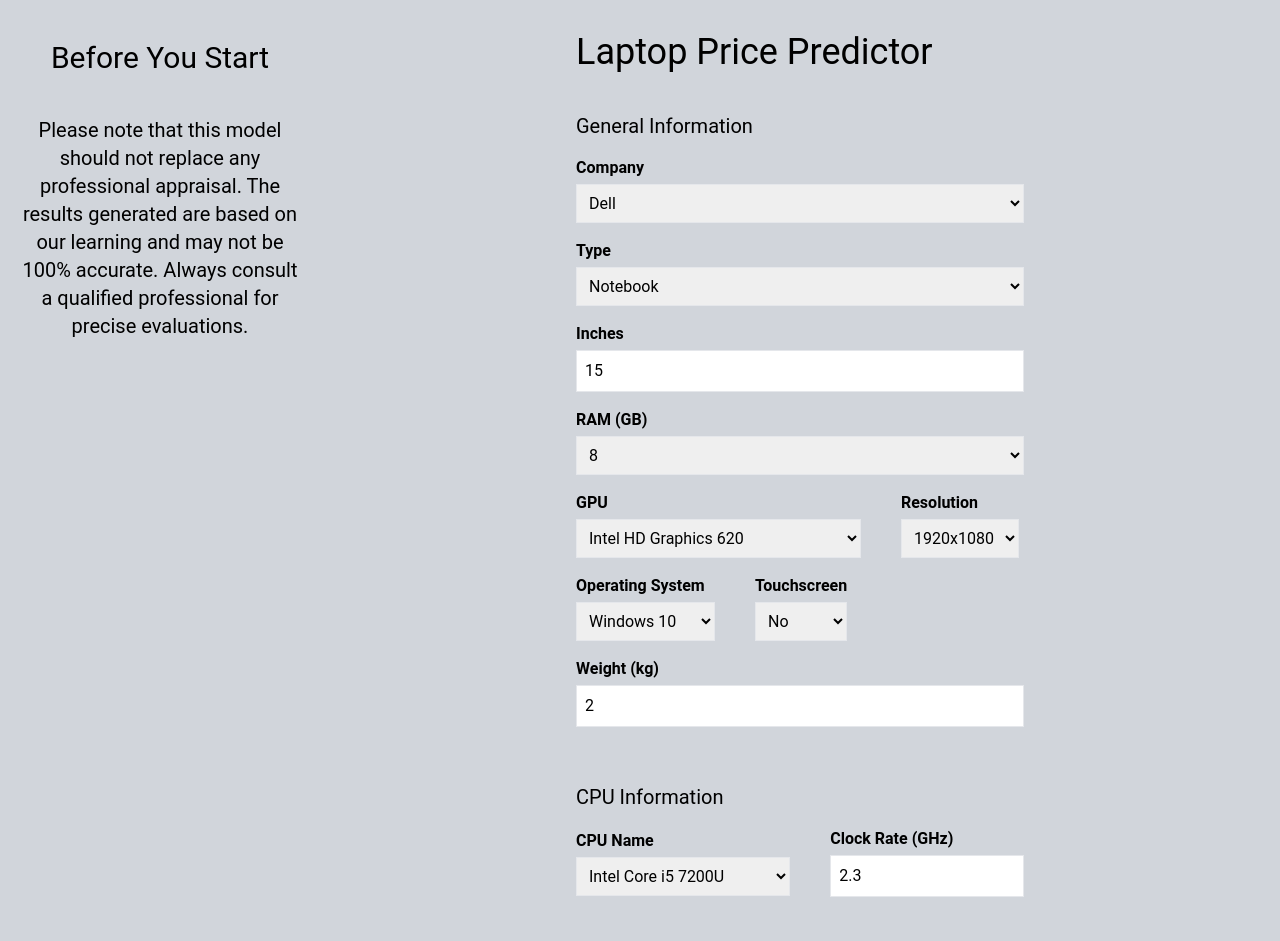
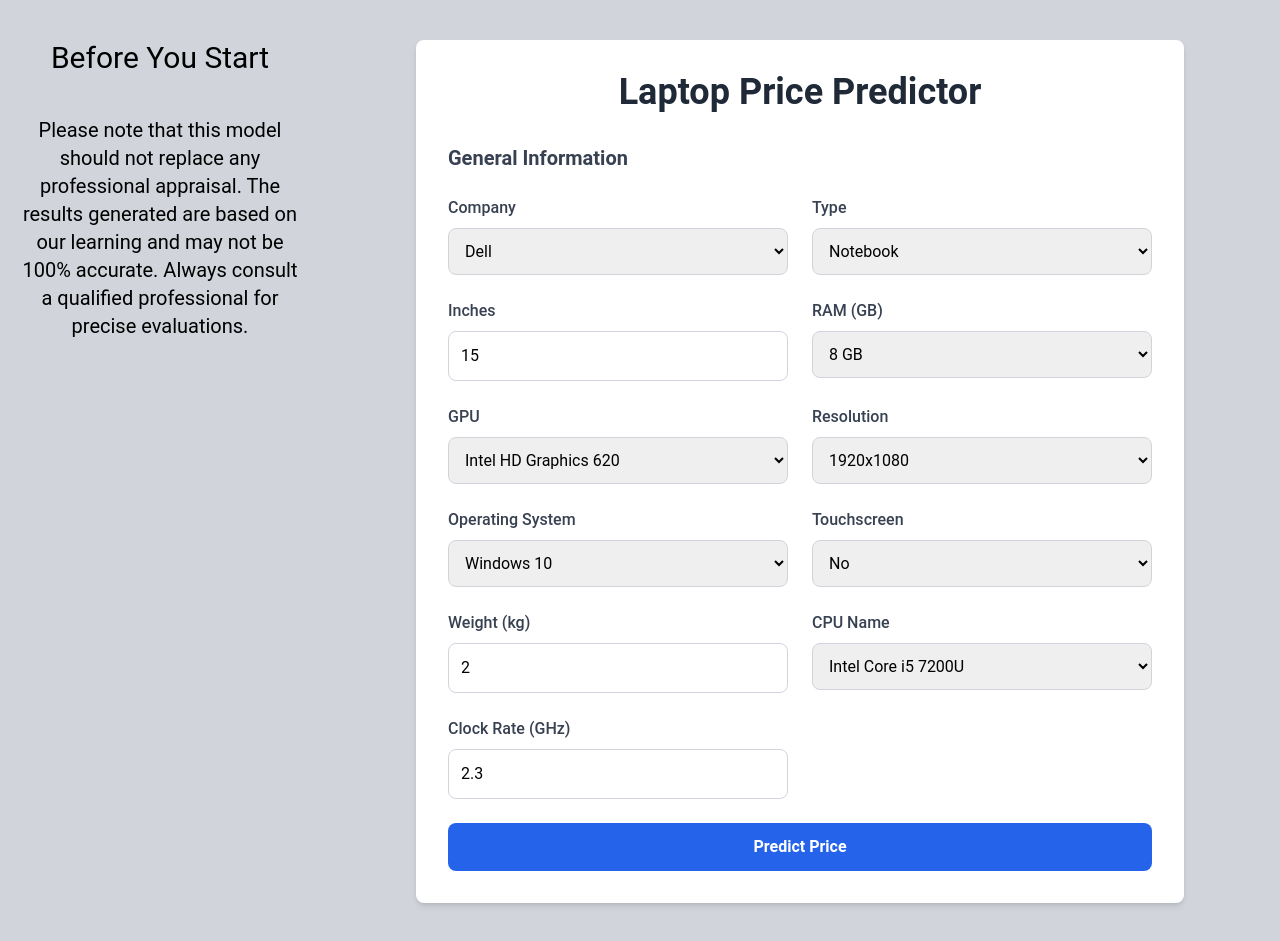
Before and after one commit to KishanYern/AI-Website, a React (Vite) app in the folder frontend/: page /Laptop in a window 1280 px wide. Shown: the top 941 px of the page. Built offline with nearby package versions, Linux system fonts and the light colour scheme; a web font is replaced by a local one.

Commit message:
changed the laptop form UI

```diff
--- a/frontend/src/components/home/homeModels.jsx
+++ b/frontend/src/components/home/homeModels.jsx
@@ -11,7 +11,7 @@
         </div>
         <div className='flex justify-center items-center gap-10 flex-row flex-wrap'>
             {CardData.map( card => {
-                return <Link to={card.link}>
+                return <Link key={card.key} to={card.link}>
                     <div id={card.key} key={card.key} className='text-xl text-black rounded-xl p-2 h-auto md:h-5/6 w-auto cursor-pointer
                         shadow-[-10px_-10px_30px_4px_rgba(0,0,0,0.1),_10px_10px_30px_4px_rgba(45,78,255,0.15)] hover:scale-105
                         hover:shadow-2xl duration-200 bg-gradient-to-br from-red-100 to-red-50 font-projects'>
--- a/frontend/src/components/modelForms/laptopForm.jsx
+++ b/frontend/src/components/modelForms/laptopForm.jsx
@@ -2,8 +2,6 @@
 import { graphicCardsWithId, cpuListWithId } from '../../../public/modelData';
 
 function LaptopForm() {
-    // Input fields
-    // giving them initial values (mean of the sample data's variables)
     const [company, setCompany] = useState("Dell");
     const [typename, setTypename] = useState("Notebook");
     const [inches, setInches] = useState(15);
@@ -20,14 +18,20 @@
     const [resolution, setResolution] = useState("1920x1080");
     const [weight, setWeight] = useState(2);
 
-    // Prediction handling
+    const companyOptions = ["Acer", "Apple", "Asus", "Chuwi", "Dell", "Fujitsu", "Google", "HP", "Huawei", "Lenovo", "LG", "Mediacom", "Microsoft", "MSI", "Razer", "Samsung", "Toshiba", "Vero", "Xiaomi"];
+    const typeOptions = ["Convertible", "Gaming", "Netbook", "Notebook", "Ultrabook", "Workstation"];
+    const ramOptions = [2, 4, 6, 8, 12, 16, 24, 32, 64];
+    const resolutionOptions = ["1366x768", "1440x900", "1600x900", "1920x1080", "1920x1200", "2160x1400", "2256x1504", "2304x1440", "2400x1600", "2560x1440", "2560x1600", "2736x1824", "2880x1800", "3200x1800"];
+    const osOptions = ["macOS", "Windows 10", "Mac OS X", "Linux", "Windows 10 S", "Chrome OS", "Windows 7", "Android"];
+    const touchscreenOptions = ["Yes", "No"];
+
     const [error, setError] = useState(false);
     const [errorText, setErrorText] = useState("");
     const [output, setOutput] = useState("");
 
     const resetForm = () => {
         setCompany("Dell");
-        setTypename("Notebook")
+        setTypename("Notebook");
         setInches(15);
         setRam(8);
         setCpu("Intel Core i5 7200U");
@@ -58,7 +62,7 @@
     const handleSubmit = (e) => {
         e.preventDefault();
 
-        if(!validateForm()) return; // ensures positive numeric values
+        if(!validateForm()) return;
 
         const formData = {
             company,
@@ -96,190 +100,114 @@
             }
 
             const result = await response.json();
-            console.log('Fetch call successful')
-            console.log(result);
             setOutput(result.prediction);
             setError(false);
         } catch (error) {
-            console.error('Error fetching the result:', error);
             setError(true);
             setErrorText("Problem fetching the result");
         }
-    }
+    };
 
     return (
-        <div className="max-w-lg mx-auto p-8">
-            <div className='text-4xl mb-10'>
-                Laptop Price Predictor
-            </div>
-            <form onSubmit={handleSubmit} className="grid grid-cols-1 gap-4">
-                <div className='text-xl'>
-                    General Information
-                </div>
+        <div className="max-w-3xl mx-auto bg-white p-8 rounded-lg shadow-md mt-10">
+            <h1 className="text-4xl font-semibold text-center text-gray-800 mb-8">Laptop Price Predictor</h1>
+            <form onSubmit={handleSubmit} className="grid grid-cols-1 md:grid-cols-2 gap-6">
+                <div className="md:col-span-2 text-xl font-semibold text-gray-700">General Information</div>
+
                 <div>
-                    <label className="block font-bold mb-1">Company</label>
-                    <select value={company} onChange={(e) => setCompany(e.target.value)} className="border p-2 w-full">
-                        <option value="Acer">Acer</option>
-                        <option value="Apple">Apple</option>
-                        <option value="Asus">Asus</option>
-                        <option value="Chuwi">Chuwi</option>
-                        <option value="Dell">Dell</option>
-                        <option value="Fujitsu">Fujitsu</option>
-                        <option value="Google">Google</option>
-                        <option value="HP">HP</option>
-                        <option value="Huawei">Huawei</option>
-                        <option value="Lenovo">Lenovo</option>
-                        <option value="LG">LG</option>
-                        <option value="Mediacom">Mediacom</option>
-                        <option value="Microsoft">Microsoft</option>
-                        <option value="MSI">MSI</option>
-                        <option value="Razer">Razer</option>
-                        <option value="Samsung">Samsung</option>
-                        <option value="Toshiba">Toshiba</option>
-                        <option value="Vero">Vero</option>
-                        <option value="Xiaomi">Xiaomi</option>
+                    <label className="block font-medium text-gray-700 mb-2">Company</label>
+                    <select value={company} onChange={(e) => setCompany(e.target.value)} className="w-full border border-gray-300 p-3 rounded-lg focus:outline-none focus:ring-2 focus:ring-blue-500">
+                        {companyOptions.map(company => (
+                            <option key={company} value={company}>{company}</option>
+                        ))}
                     </select>
                 </div>
 
                 <div>
-                    <label className="block font-bold mb-1">Type</label>
-                    <select type="text" value={typename} onChange={(e) => setTypename(e.target.value)} className="border p-2 w-full">
-                        <option value="Convertible">Convertible</option>
-                        <option value="Gaming">Gaming</option>
-                        <option value="Netbook">Netbook</option>
-                        <option value="Notebook">Notebook</option>
-                        <option value="Ultrabook">Ultrabook</option>
-                        <option value="Workstation">Workstation</option>
+                    <label className="block font-medium text-gray-700 mb-2">Type</label>
+                    <select value={typename} onChange={(e) => setTypename(e.target.value)} className="w-full border border-gray-300 p-3 rounded-lg focus:outline-none focus:ring-2 focus:ring-blue-500">
+                        {typeOptions.map(type => (
+                            <option key={type} value={type}>{type}</option>
+                        ))}
                     </select>
                 </div>
 
                 <div>
-                    <label className="block font-bold mb-1">Inches</label>
-                    <input type="number" value={inches} onChange={(e) => setInches(Number(e.target.value))} className="border p-2 w-full" />
+                    <label className="block font-medium text-gray-700 mb-2">Inches</label>
+                    <input type="number" value={inches} onChange={(e) => setInches(Number(e.target.value))} className="w-full border border-gray-300 p-3 rounded-lg focus:outline-none focus:ring-2 focus:ring-blue-500" />
                 </div>
 
                 <div>
-                    <label className="block font-bold mb-1">RAM (GB)</label>
-                    <select value={ram} onChange={(e) => setRam(Number(e.target.value))} className="border p-2 w-full">
-                        <option value="2">2</option>
-                        <option value="4">4</option>
-                        <option value="6">6</option>
-                        <option value="8">8</option>
-                        <option value="12">12</option>
-                        <option value="16">16</option>
-                        <option value="24">24</option>
-                        <option value="32">32</option>
-                        <option value="64">64</option>
-                    </select>
-                </div>
-                <div className='flex gap-10'>
-                    <div>
-                        <label className="block font-bold mb-1">GPU</label>
-                        <select value={gpu} onChange={(e) => setGpu(e.target.value)} className="border p-2 w-full">
-                            {graphicCardsWithId.map(item => <option key={item.id} value={item.card}>{item.card}</option>)}
-                        </select>
-                    </div>
-                    <div>
-                        <label className="block font-bold mb-1">Resolution</label>
-                        <select value={resolution} onChange={(e) => setResolution(e.target.value)} className="border p-2 w-full">
-                            <option value="1366x768">1366x768</option>
-                            <option value="1440x900">1440x900</option>
-                            <option value="1600x900">1600x900</option>
-                            <option value="1920x1080">1920x1080</option>
-                            <option value="1920x1200">1920x1200</option>
-                            <option value="2160x1400">2160x1400</option>
-                            <option value="2256x1504">2256x1504</option>
-                            <option value="2304x1440">2304x1440</option>
-                            <option value="2400x1600">2400x1600</option>
-                            <option value="2560x1440">2560x1440</option>
-                            <option value="2560x1600">2560x1600</option>
-                            <option value="2736x1824">2736x1824</option>
-                            <option value="2880x1800">2880x1800</option>
-                            <option value="3200x1800">3200x1800</option>
-                        </select>
-                    </div>
-                </div>
-                <div className='flex gap-10'>
-                    <div>
-                        <label className="block font-bold mb-1">Operating System</label>
-                        <select value={opSys} onChange={(e) => setOpSys(e.target.value)} className="border p-2 w-full">
-                            <option value="macOS">macOS</option>
-                            <option value="Windows 10">Windows 10</option>
-                            <option value="Mac OS X">Mac OS X</option>
-                            <option value="Linux">Linux</option>
-                            <option value="Windows 10 S">Windows 10 S</option>
-                            <option value="Chrome OS">Chrome OS</option>
-                            <option value="Windows 7">Windows 7</option>
-                            <option value="Android">Android</option>
+                    <label className="block font-medium text-gray-700 mb-2">RAM (GB)</label>
+                    <select value={ram} onChange={(e) => setRam(Number(e.target.value))} className="w-full border border-gray-300 p-3 rounded-lg focus:outline-none focus:ring-2 focus:ring-blue-500">
+                        {ramOptions.map(ramSize => (
+                            <option key={ramSize} value={ramSize}>{ramSize} GB</option>
+                        ))}
                     </select>
                 </div>
 
                 <div>
-                        <label className="block font-bold mb-1">Touchscreen</label>
-                        <select value={touchscreen == 0 ? "No" : "Yes"} onChange={(e) => setTouchscreen((e.target.value == 'Yes' ? 1 : 0))} className="border p-2 w-full">
-                            <option value="Yes">Yes</option>
-                            <option value="No">No</option>
+                    <label className="block font-medium text-gray-700 mb-2">GPU</label>
+                    <select value={gpu} onChange={(e) => setGpu(e.target.value)} className="w-full border border-gray-300 p-3 rounded-lg focus:outline-none focus:ring-2 focus:ring-blue-500">
+                        {graphicCardsWithId.map(item => <option key={item.id} value={item.card}>{item.card}</option>)}
                     </select>
-                    </div>
                 </div>
 
                 <div>
-                    <label className="block font-bold mb-1">Weight (kg)</label>
-                    <input type="number" value={weight} onChange={(e) => setWeight(Number(e.target.value))} className="border p-2 w-full" />
-                </div>
-
-                <div className='text-xl mt-10'>
-                    CPU Information
-                </div>
-                <div className=' flex justify-center items-center gap-10'>
-                    <div>
-                        <label className="block font-bold mb-1">CPU Name</label>
-                        <select value={cpu} onChange={(e) => setCpu(e.target.value)} className="border p-2 w-full">
-                            {cpuListWithId.map(item =>
-                                <option key={item.id} value={item.name}>{item.name}</option>
-                            )}
+                    <label className="block font-medium text-gray-700 mb-2">Resolution</label>
+                    <select value={resolution} onChange={(e) => setResolution(e.target.value)} className="w-full border border-gray-300 p-3 rounded-lg focus:outline-none focus:ring-2 focus:ring-blue-500">
+                        {resolutionOptions.map(res => (
+                            <option key={res} value={res}>{res}</option>
+                        ))}
                     </select>
-                    </div>
-                    <div>
-                        <label className="block font-bold mb-1">Clock Rate (GHz)</label>
-                        <input type="number" value={clockRate} onChange={(e) => setClockRate(Number(e.target.value))} className="border p-2 w-full" />
-                    </div>
-                </div>
-
-                <div className='text-xl mt-10'>
-                    Storage Information
-                </div>
-                <div className=' flex justify-center items-center gap-10'>
-                    <div>
-                        <label className="block font-bold mb-1">SSD (GB)</label>
-                        <input type="number" value={ssd} onChange={(e) => setSSD(Number(e.target.value))} className="border p-2 w-full" />
                 </div>
 
                 <div>
-                        <label className="block font-bold mb-1">HDD (GB)</label>
-                        <input type="number" value={hdd} onChange={(e) => setHdd(Number(e.target.value))} className="border p-2 w-full" />
-                    </div>
-                </div>
-                <div className='flex justify-center items-center gap-10'>
-                    <div>
-                        <label className="block font-bold mb-1">Hybrid Storage (GB)</label>
-                        <input type="number" value={hybrid} onChange={(e) => setHybrid(Number(e.target.value))} className="border p-2 w-full" />
+                    <label className="block font-medium text-gray-700 mb-2">Operating System</label>
+                    <select value={opSys} onChange={(e) => setOpSys(e.target.value)} className="w-full border border-gray-300 p-3 rounded-lg focus:outline-none focus:ring-2 focus:ring-blue-500">
+                        {osOptions.map(os => (
+                            <option key={os} value={os}>{os}</option>
+                        ))}
+                    </select>
                 </div>
 
                 <div>
-                        <label className="block font-bold mb-1">Flash Memory (GB)</label>
-                        <input type="number" value={flashMemory} onChange={(e) => setFlashMemory(Number(e.target.value))} className="border p-2 w-full" />
+                    <label className="block font-medium text-gray-700 mb-2">Touchscreen</label>
+                    <select value={touchscreen === 0 ? "No" : "Yes"} onChange={(e) => setTouchscreen(e.target.value === 'Yes' ? 1 : 0)} className="w-full border border-gray-300 p-3 rounded-lg focus:outline-none focus:ring-2 focus:ring-blue-500">
+                        {touchscreenOptions.map(option => (
+                            <option key={option} value={option}>{option}</option>
+                        ))}
+                    </select>
                 </div>
+
+                <div>
+                    <label className="block font-medium text-gray-700 mb-2">Weight (kg)</label>
+                    <input type="number" value={weight} onChange={(e) => setWeight(Number(e.target.value))} className="w-full border border-gray-300 p-3 rounded-lg focus:outline-none focus:ring-2 focus:ring-blue-500" />
                 </div>
-                <button type="submit" className="bg-blue-500 text-white p-2 rounded">Submit</button>
-                <button type="button" onClick={resetForm} className="bg-gray-500 text-white p-2 rounded">Reset</button>
+
+                <div>
+                    <label className="block font-medium text-gray-700 mb-2">CPU Name</label>
+                    <select value={cpu} onChange={(e) => setCpu(e.target.value)} className="w-full border border-gray-300 p-3 rounded-lg focus:outline-none focus:ring-2 focus:ring-blue-500">
+                        {cpuListWithId.map(item => (
+                            <option key={item.id} value={item.name}>{item.name}</option>
+                        ))}
+                    </select>
+                </div>
+
+                <div>
+                    <label className="block font-medium text-gray-700 mb-2">Clock Rate (GHz)</label>
+                    <input type="number" value={clockRate} onChange={(e) => setClockRate(Number(e.target.value))} className="w-full border border-gray-300 p-3 rounded-lg focus:outline-none focus:ring-2 focus:ring-blue-500" />
+                </div>
+
+                <div className="md:col-span-2">
+                    <button type="submit" className="w-full bg-blue-600 text-white font-semibold p-3 rounded-lg hover:bg-blue-700 focus:outline-none focus:ring-4 focus:ring-blue-500">
+                        Predict Price
+                    </button>
+                </div>
+
+                {error && <div className="md:col-span-2 text-red-600 text-center">{errorText}</div>}
+                {output && <div className="md:col-span-2 text-green-600 text-center mt-4">Predicted Price: {output}</div>}
             </form>
-            {output && (
-                <div className="mt-6 text-green-500 flex items-center justify-center text-3xl">
-                    Predicted Price: {output}
-                </div>
-            )}
-            {error && <div className="mt-6 text-red-500 flex items-center justify-center text-3xl">{errorText}</div>}
         </div>
     );
 }
```
Also changed, not shown: frontend/src/components/home/homeAbout.jsx (+20 -14 lines). Lines whose indentation alone changed are shown as unchanged.
